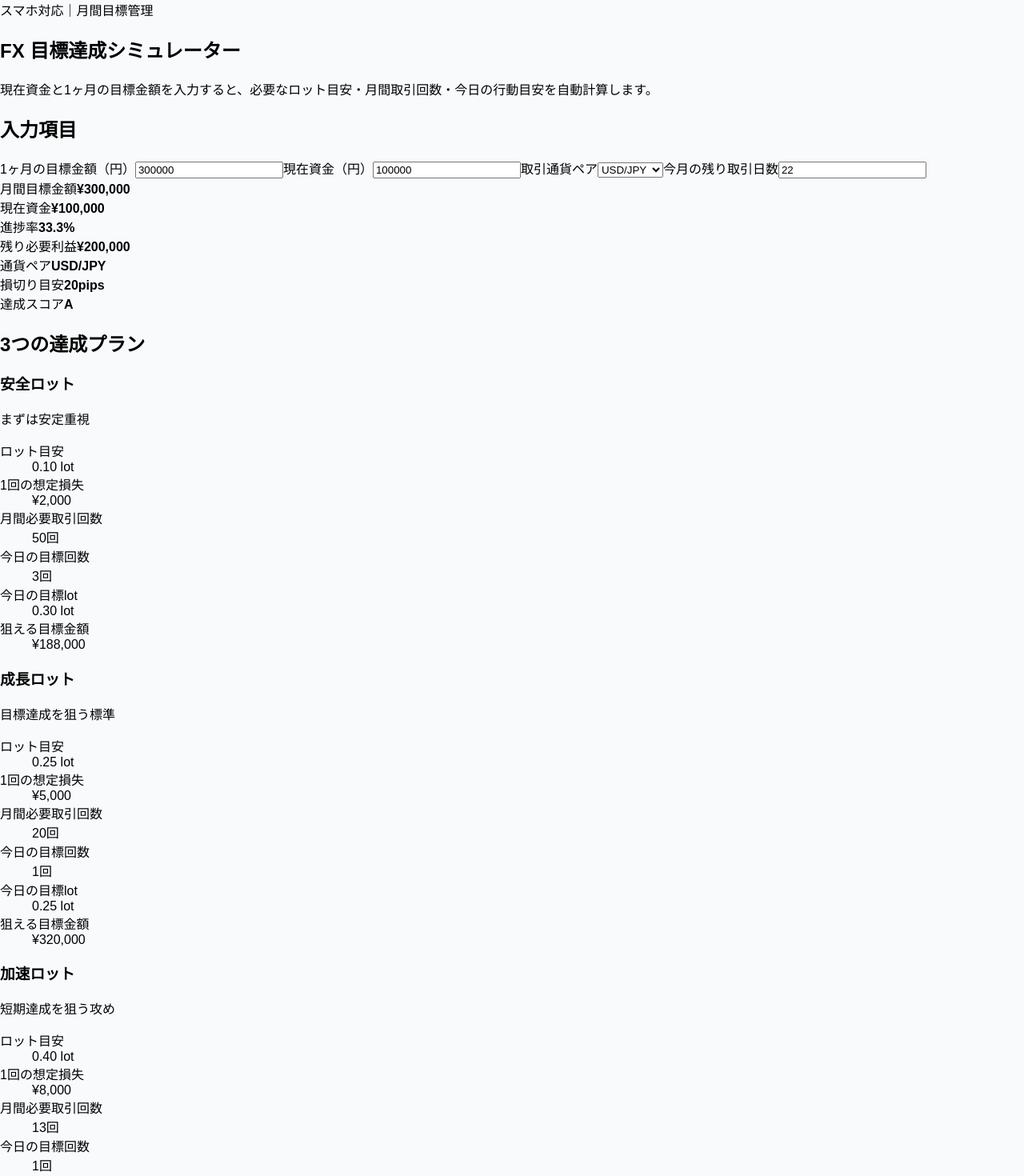
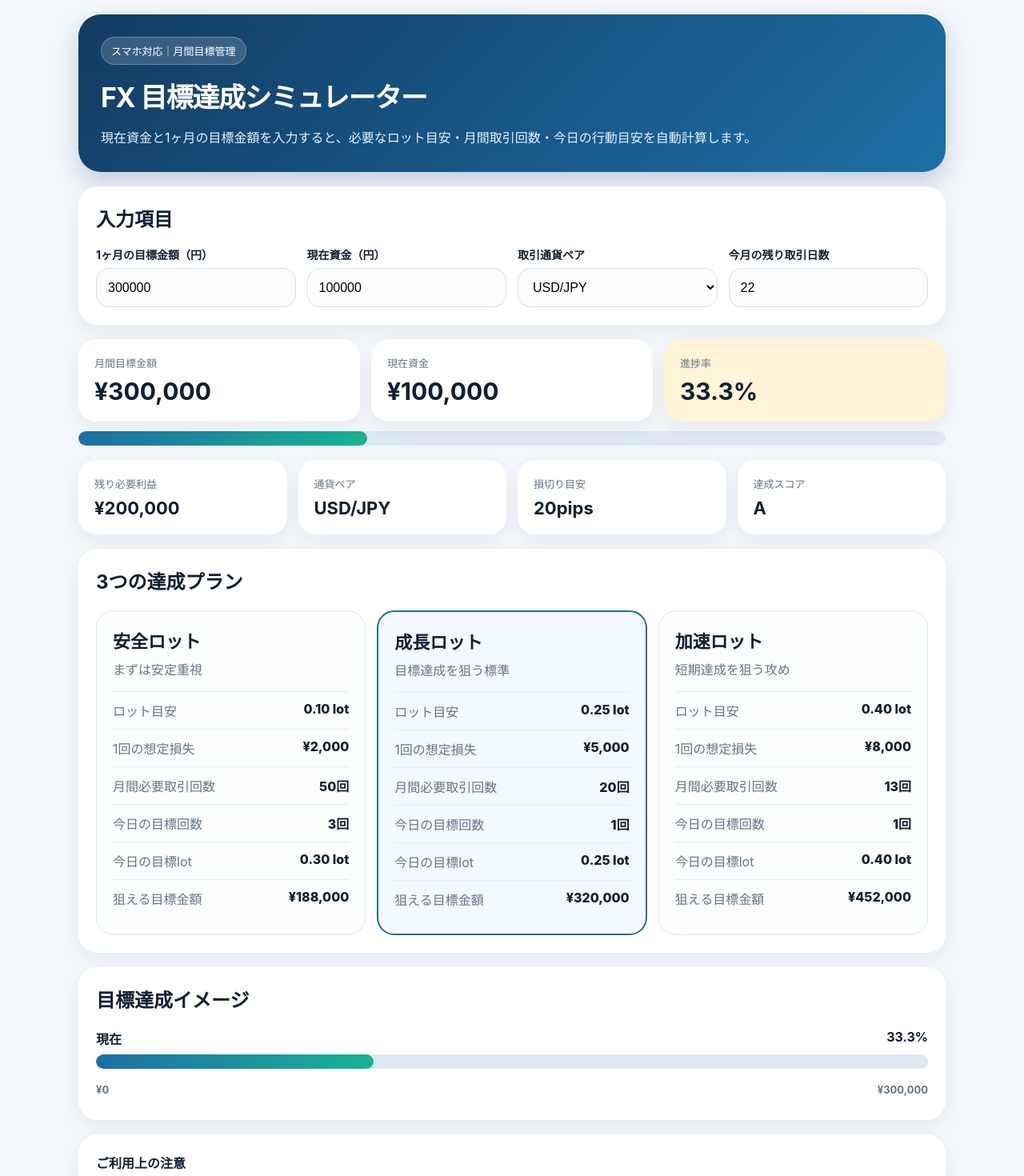
Before and after one commit to yutonikaido1016-png/fx-monthly-target-simulator, a Next.js app: page / in a window 1280 px wide. Shown: the top 1470 px of the page at 80% size. Built offline with nearby package versions, Linux system fonts and the light colour scheme.

Commit message:
Update globals.css

```diff
--- a/app/globals.css
+++ b/app/globals.css
@@ -4,7 +4,249 @@
 
 body {
   margin: 0;
-  padding: 0;
-  background: #f8fafc;
-  font-family: sans-serif;
+  background: #f3f7fb;
+  color: #102033;
+  font-family: -apple-system, BlinkMacSystemFont, "Helvetica Neue", Arial,
+    sans-serif;
 }
+
+main {
+  width: min(1120px, 100%);
+  margin: 0 auto;
+  padding: 18px;
+}
+
+.hero {
+  background: linear-gradient(135deg, #123b63, #1d6fa5);
+  color: white;
+  border-radius: 28px;
+  padding: 28px;
+  margin-bottom: 18px;
+  box-shadow: 0 12px 30px rgba(18, 59, 99, 0.22);
+}
+
+.badge {
+  display: inline-block;
+  background: rgba(255, 255, 255, 0.16);
+  border: 1px solid rgba(255, 255, 255, 0.28);
+  border-radius: 999px;
+  padding: 7px 12px;
+  font-size: 13px;
+  margin-bottom: 14px;
+}
+
+h1 {
+  margin: 0;
+  font-size: 34px;
+  letter-spacing: -0.04em;
+}
+
+.hero p {
+  margin: 14px 0 0;
+  line-height: 1.8;
+  color: #e6f2ff;
+}
+
+.inputCard,
+.chartCard,
+.notice,
+.plans {
+  background: white;
+  border-radius: 24px;
+  padding: 22px;
+  margin-bottom: 18px;
+  box-shadow: 0 8px 22px rgba(16, 32, 51, 0.06);
+}
+
+.inputCard {
+  display: grid;
+  grid-template-columns: repeat(4, 1fr);
+  gap: 14px;
+}
+
+.inputCard h2 {
+  grid-column: 1 / -1;
+  margin: 0 0 4px;
+}
+
+label {
+  display: grid;
+  gap: 7px;
+  font-size: 14px;
+  font-weight: 700;
+}
+
+input,
+select {
+  width: 100%;
+  border: 1px solid #d7e0ea;
+  border-radius: 16px;
+  padding: 14px;
+  font-size: 16px;
+  background: #fbfdff;
+}
+
+.mainStats {
+  display: grid;
+  grid-template-columns: repeat(3, 1fr);
+  gap: 14px;
+  margin-bottom: 12px;
+}
+
+.stat,
+.summary > div {
+  background: white;
+  border-radius: 22px;
+  padding: 20px;
+  box-shadow: 0 8px 22px rgba(16, 32, 51, 0.06);
+}
+
+.stat span,
+.summary span {
+  display: block;
+  color: #657589;
+  font-size: 13px;
+  margin-bottom: 8px;
+}
+
+.stat strong {
+  font-size: 30px;
+}
+
+.highlight {
+  background: #fff3d8;
+}
+
+.progressBar,
+.bigBar {
+  height: 18px;
+  background: #dde8f2;
+  border-radius: 999px;
+  overflow: hidden;
+  margin-bottom: 18px;
+}
+
+.progressBar div,
+.bigBar div {
+  height: 100%;
+  background: linear-gradient(90deg, #1d6fa5, #19b394);
+  border-radius: 999px;
+}
+
+.summary {
+  display: grid;
+  grid-template-columns: repeat(4, 1fr);
+  gap: 14px;
+  margin-bottom: 18px;
+}
+
+.summary strong {
+  font-size: 22px;
+}
+
+.plans h2,
+.chartCard h2 {
+  margin-top: 0;
+}
+
+.planGrid {
+  display: grid;
+  grid-template-columns: repeat(3, 1fr);
+  gap: 14px;
+}
+
+.plan {
+  border: 1px solid #dce6f0;
+  border-radius: 22px;
+  padding: 20px;
+  background: #fbfdff;
+}
+
+.plan:nth-child(2) {
+  border: 2px solid #1d6fa5;
+  background: #f2f9ff;
+}
+
+.plan h3 {
+  margin: 0;
+  font-size: 22px;
+}
+
+.plan p {
+  color: #657589;
+  margin: 8px 0 16px;
+}
+
+dl {
+  margin: 0;
+}
+
+dl div {
+  display: flex;
+  justify-content: space-between;
+  gap: 12px;
+  border-top: 1px solid #e8eef5;
+  padding: 11px 0;
+}
+
+dt {
+  color: #657589;
+}
+
+dd {
+  margin: 0;
+  font-weight: 800;
+}
+
+.barLabel,
+.barScale {
+  display: flex;
+  justify-content: space-between;
+  margin-bottom: 8px;
+  font-weight: 700;
+}
+
+.barScale {
+  margin-top: 8px;
+  color: #657589;
+  font-size: 13px;
+}
+
+.notice {
+  color: #526174;
+  line-height: 1.8;
+}
+
+.notice strong {
+  color: #102033;
+}
+
+@media (max-width: 800px) {
+  main {
+    padding: 12px;
+  }
+
+  .hero {
+    padding: 22px;
+    border-radius: 22px;
+  }
+
+  h1 {
+    font-size: 26px;
+  }
+
+  .inputCard,
+  .mainStats,
+  .summary,
+  .planGrid {
+    grid-template-columns: 1fr;
+  }
+
+  .stat strong {
+    font-size: 28px;
+  }
+
+  .summary strong {
+    font-size: 20px;
+  }
+}
```
